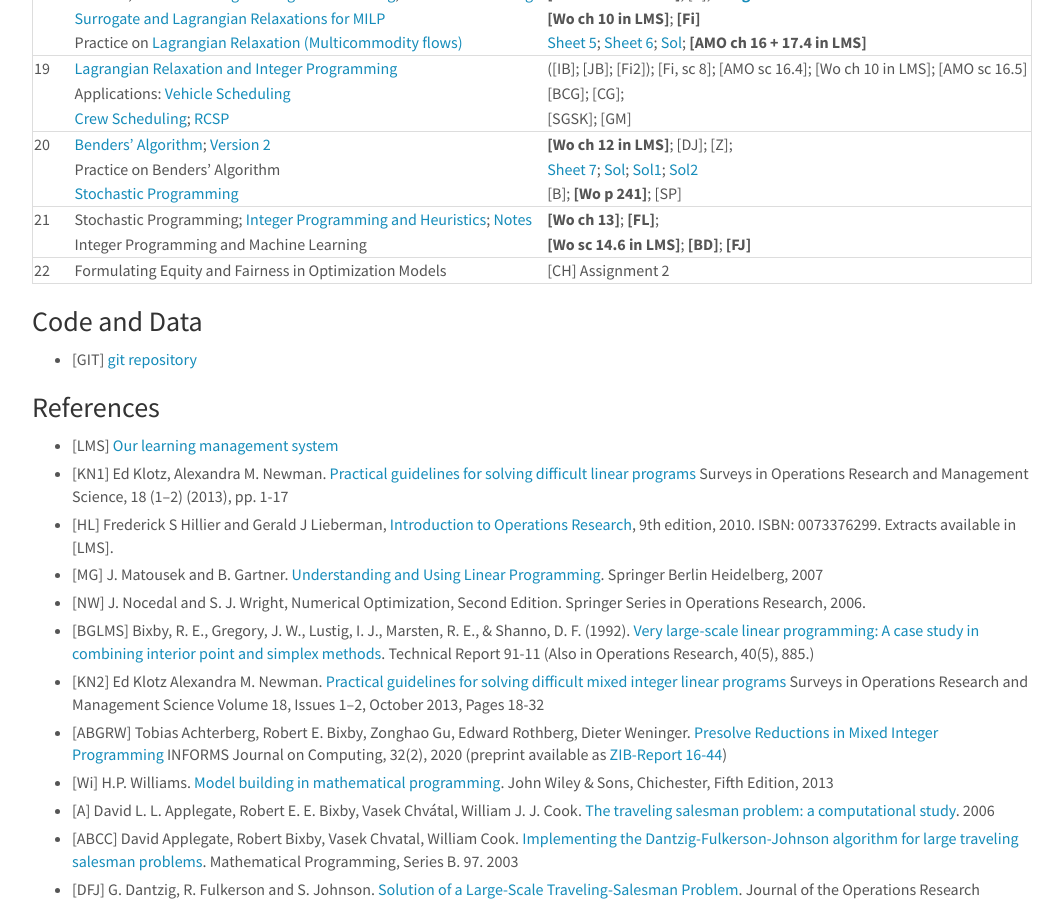
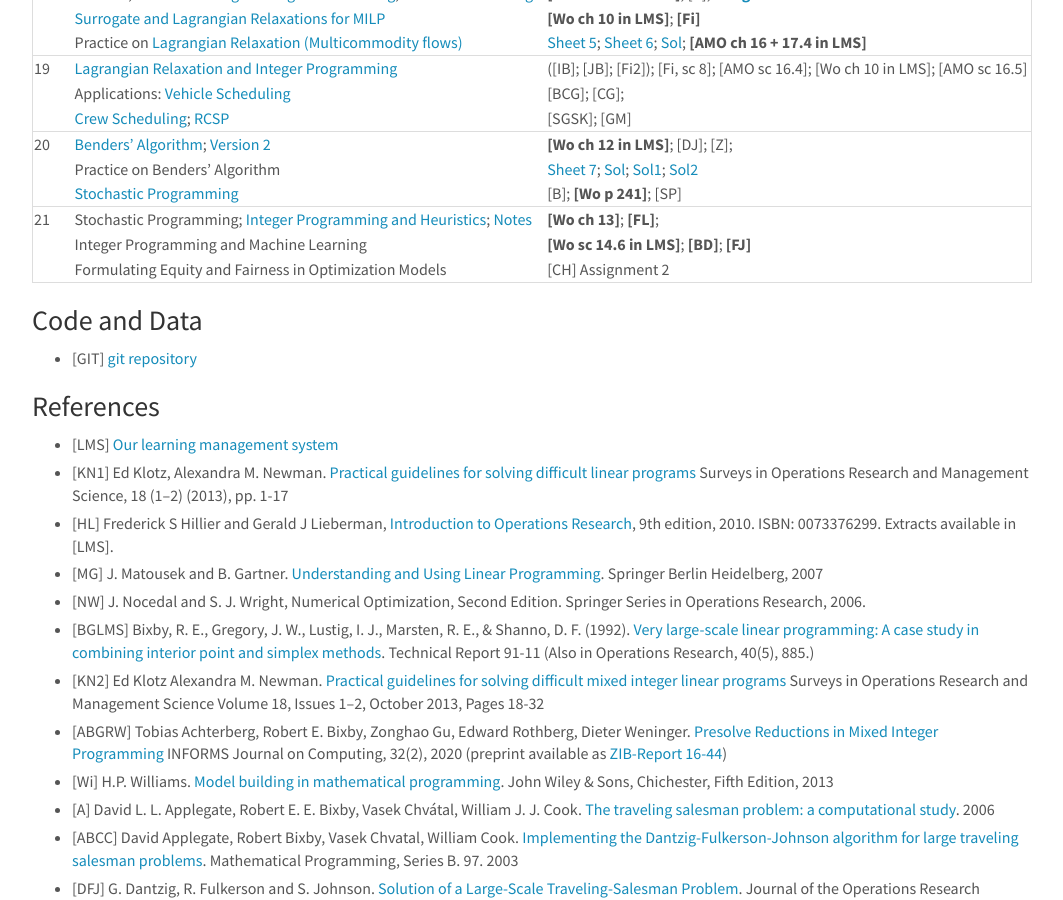
Before and after one commit to DM872/dm872.github.io, a Jekyll site: the page built from index.md, in a window 1280 px wide and 900 px high, scrolled down 844 px. Shown: the whole window, without its empty margins (108-1171 px from the left). Built offline with Jekyll 4.4.1, drawn with Linux system fonts in a browser that asks for light colours; nearby versions of some CDN libraries; comment, search, counter and statistics services are not loaded.

```diff
--- a/index.md
+++ b/index.md
@@ -85,8 +85,7 @@
 |------+----------------------------------------------------------------------------------+----------------------------------------------------------------------------------|
 |   21 | Stochastic Programming; [Integer Programming and Heuristics][71]; [Notes][72]    | **[Wo ch 13]**; **[FL]**;                                                        |
 |      | Integer Programming and Machine Learning                                         | **[Wo sc 14.6 in LMS]**; **[BD]**; **[FJ]**                                      |
-|------+----------------------------------------------------------------------------------+----------------------------------------------------------------------------------|
-|   22 | Formulating Equity and Fairness in Optimization Models                           | [CH] Assignment 2                                                                |
+|      | Formulating Equity and Fairness in Optimization Models                           | [CH] Assignment 2                                                                |
 |------+----------------------------------------------------------------------------------+----------------------------------------------------------------------------------|
 
 
```
